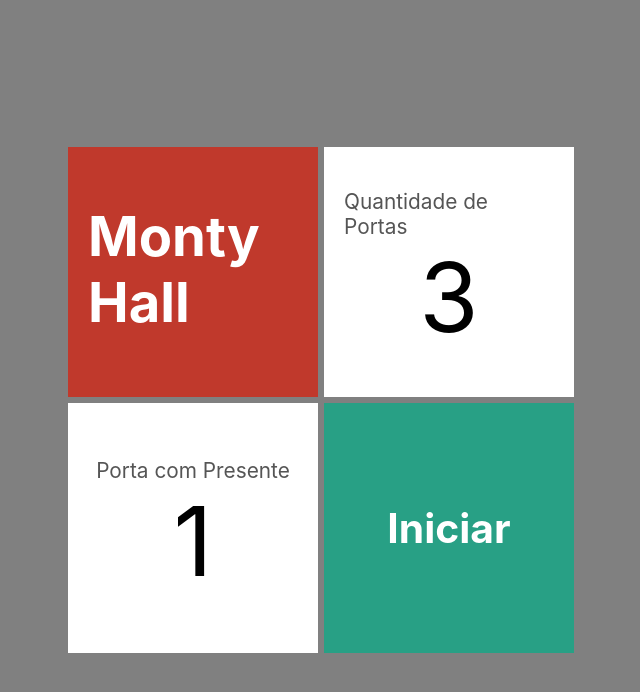
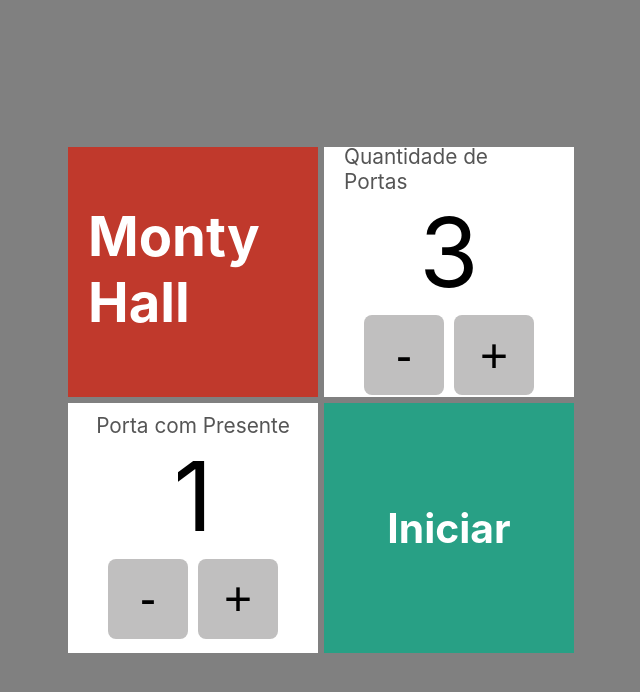
Before and after one commit to ChristanDaniel/clone-door-game, a Next.js app: page / in a window 1280 px wide. Shown: the top 692 px of the page, without its empty margins (319-959 px from the left). Built offline with nearby package versions, Linux system fonts and the light colour scheme.

Commit message:
button de incremento e decremento

```diff
--- a/src/components/EntradaNumerica/index.tsx
+++ b/src/components/EntradaNumerica/index.tsx
@@ -8,10 +8,22 @@ interface EntradaNumericaProps {
 
 export default function EntradaNumerica(props: EntradaNumericaProps) {
 
+    const inc = () => props.onChange(props.value + 1)
+    const dec = () => props.onChange(props.value - 1)
+
     return (
         <div className={styles.entradaNumerica}>
             <span className={styles.text}>{props.text}</span>
             <span className={styles.value}>{props.value}</span>
+            <div className={styles.botoes}>
+                {props.value === 0 ?
+                  <button>-</button> : <button onClick={dec}>-</button>
+                }
+
+                {props.value === 20 ?
+                  <button>+</button> : <button onClick={inc}>+</button>
+                }
+            </div>
         </div>
     )
 }
--- a/src/components/EntradaNumerica/styles.module.css
+++ b/src/components/EntradaNumerica/styles.module.css
@@ -15,3 +15,21 @@
 .value {
     font-size: 6rem;
 }
+
+.botoes {
+    display: flex;
+
+}
+
+.botoes > button {
+    background: rgb(192, 191, 191);
+    border-radius: 8px;
+    display: flex;
+    justify-content: center;
+    align-items: center;
+    font-size: 3rem;
+    height: 80px;
+    width: 80px;
+    margin: 5px;
+    border: none;
+}
```
